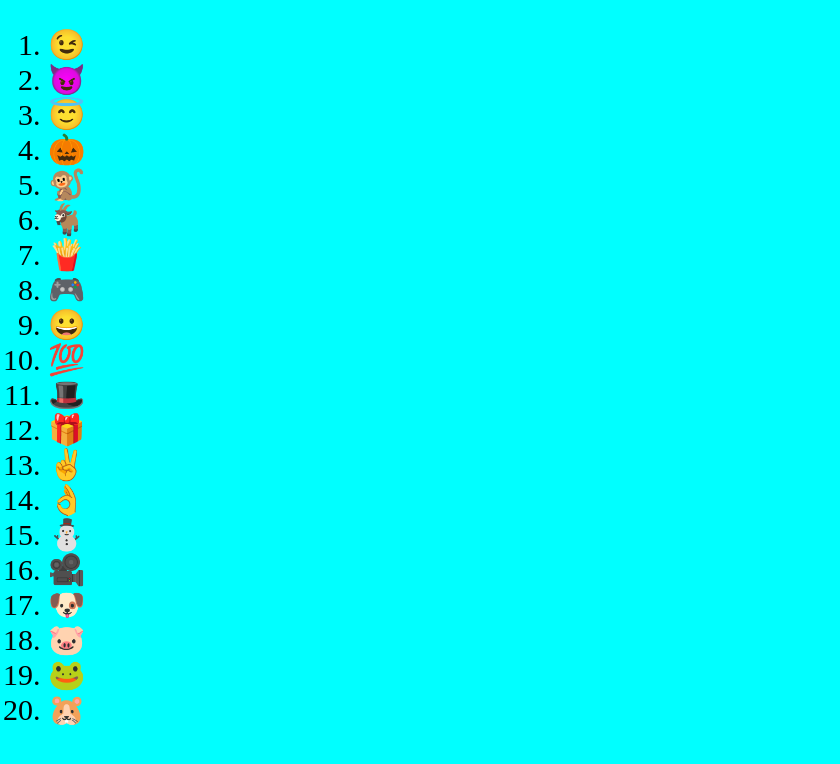
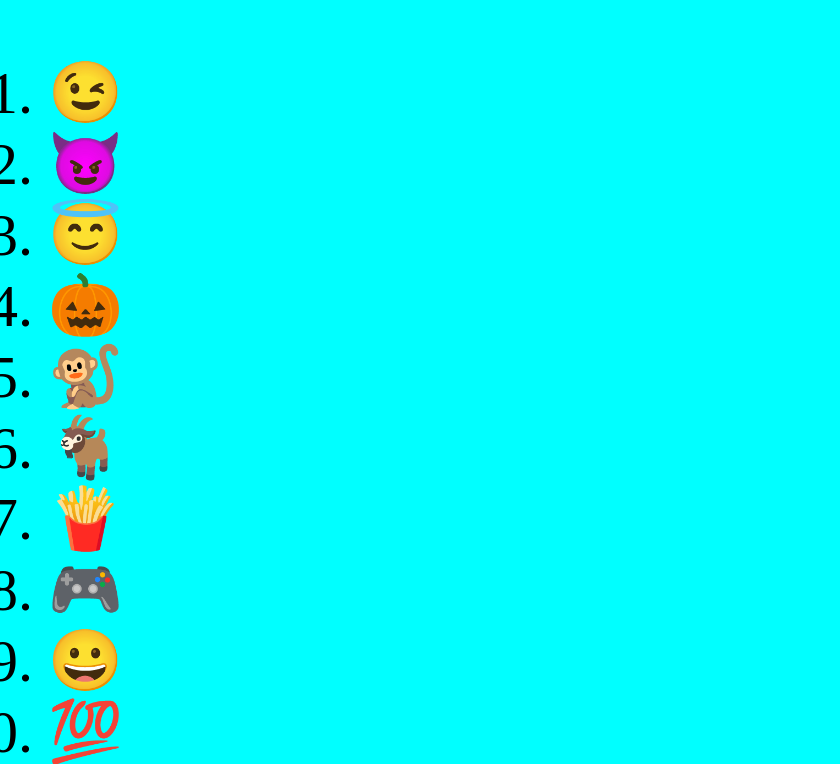
Before and after one commit to AdrianKrkuti/My-Interest, a plain HTML site: page Emojis/index.html in a window 1280 px wide. Shown: the part 61-825 px from the top of the page, without its empty margins (0-840 px from the left). Drawn offline with Linux system fonts and the light colour scheme.

Commit message:
this commit will

```diff
--- a/Emojis/index.html
+++ b/Emojis/index.html
@@ -9,7 +9,7 @@
 <body style="background-color: aqua;">
 <H1 style="text-align: center;">My Favorite Emojis</H1>
 <style>
-    ol {font-size: 30px;}
+    ol {font-size: 60px;}
 </style>
 <ol>
     <li>&#128521</li>
```
